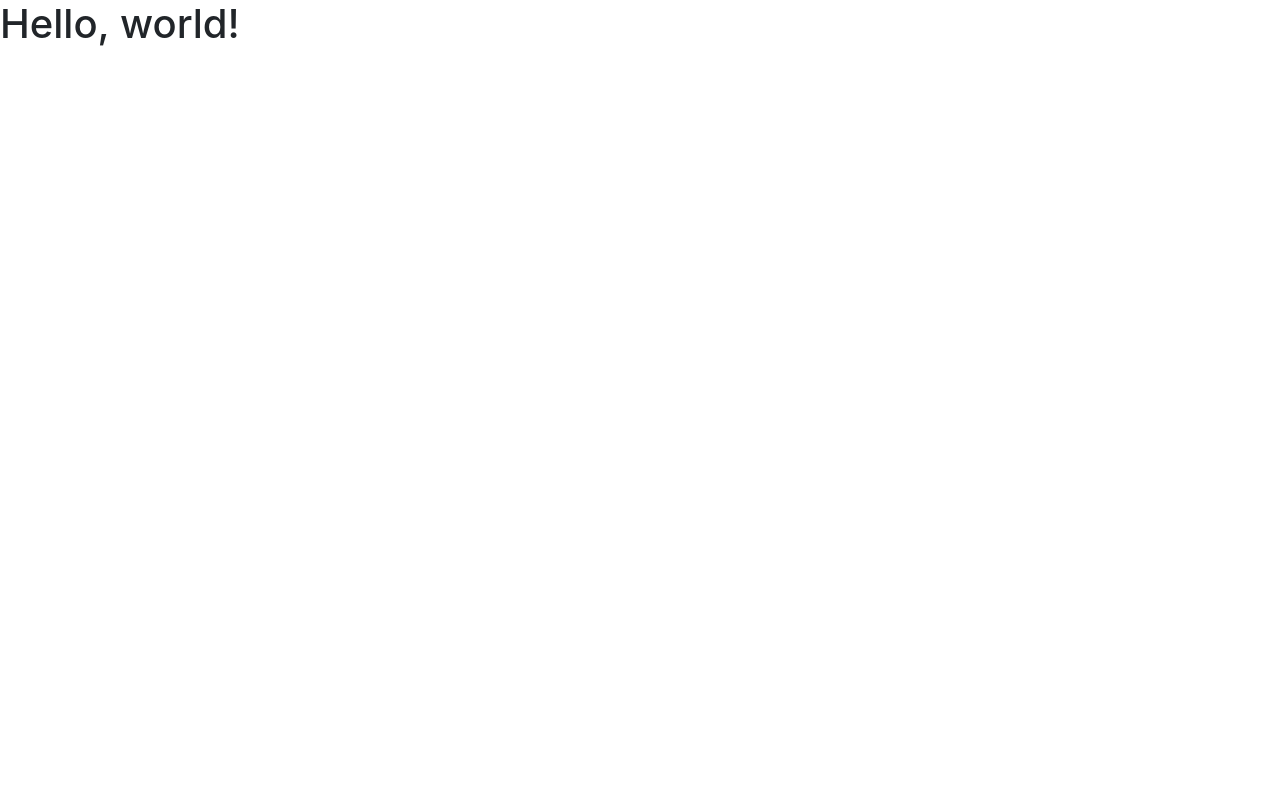
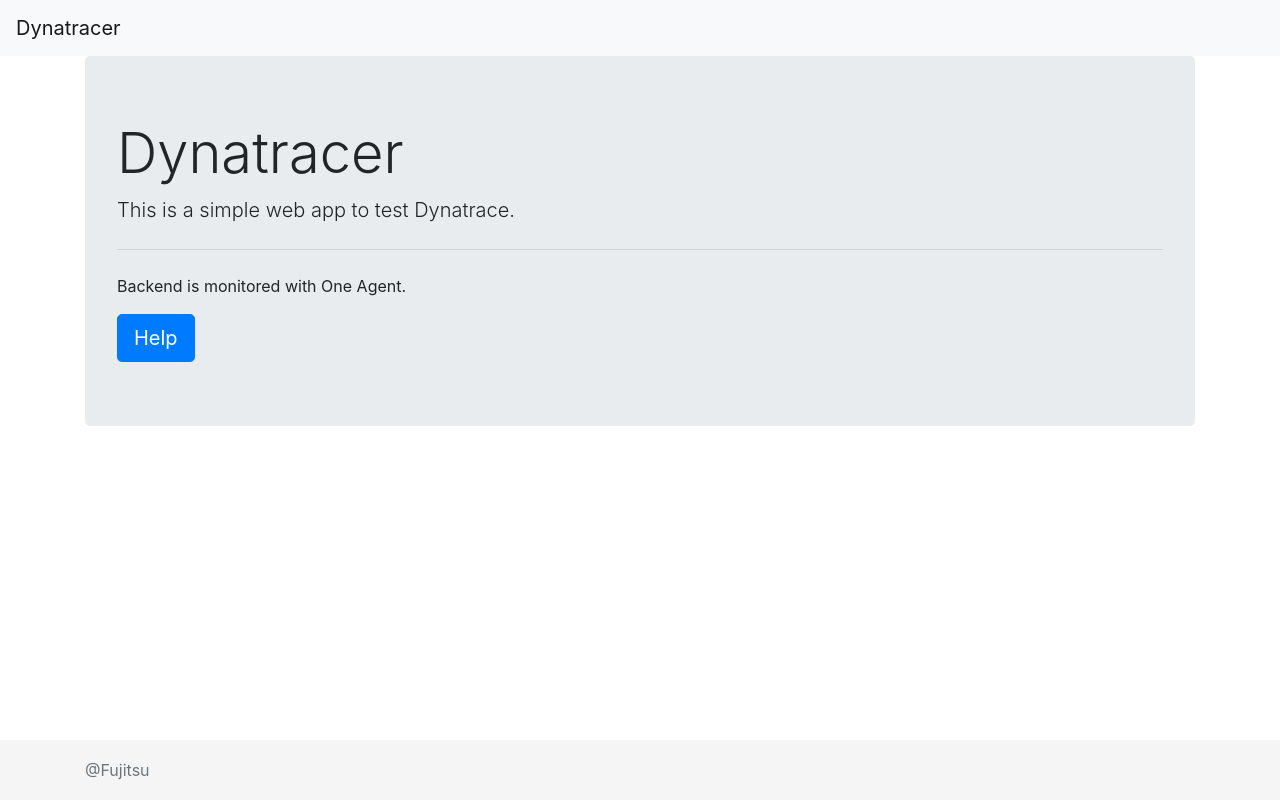
Before and after one commit to Satak/dynatracer, a website: page public/index.html in a window 1280 px wide. Drawn offline with nearby package versions, Linux system fonts and the light colour scheme.

Commit message:
Add stuff

```diff
--- a/controllers/items.js
+++ b/controllers/items.js
@@ -2,6 +2,7 @@
 // @route GET /api/v1/items
 // @access Public
 exports.getItems = async (req, res, next) => {
+  thisIsErrorCodeHere;
   try {
     const items = [
       {
--- a/public/index.html
+++ b/public/index.html
@@ -10,23 +10,44 @@
     <link rel="stylesheet" href="https://stackpath.bootstrapcdn.com/bootstrap/4.5.0/css/bootstrap.min.css"
       integrity="sha384-9aIt2nRpC12Uk9gS9baDl411NQApFmC26EwAOH8WgZl5MYYxFfc+NcPb1dKGj7Sk" crossorigin="anonymous">
 
-    <title>Hello, world!</title>
+    <style>
+      .footer {
+        position: absolute;
+        bottom: 0;
+        width: 100%;
+        /* Set the fixed height of the footer here */
+        height: 60px;
+        line-height: 60px;
+        /* Vertically center the text there */
+        background-color: #f5f5f5;
+      }
+
+    </style>
+    <title>Dynatracer</title>
   </head>
 
   <body>
-    <h1>Hello, world!</h1>
 
-    <!-- Optional JavaScript -->
-    <!-- jQuery first, then Popper.js, then Bootstrap JS -->
-    <script src="https://code.jquery.com/jquery-3.5.1.slim.min.js"
-      integrity="sha384-DfXdz2htPH0lsSSs5nCTpuj/zy4C+OGpamoFVy38MVBnE+IbbVYUew+OrCXaRkfj"
-      crossorigin="anonymous"></script>
-    <script src="https://cdn.jsdelivr.net/npm/popper.js@1.16.0/dist/umd/popper.min.js"
-      integrity="sha384-Q6E9RHvbIyZFJoft+2mJbHaEWldlvI9IOYy5n3zV9zzTtmI3UksdQRVvoxMfooAo"
-      crossorigin="anonymous"></script>
-    <script src="https://stackpath.bootstrapcdn.com/bootstrap/4.5.0/js/bootstrap.min.js"
-      integrity="sha384-OgVRvuATP1z7JjHLkuOU7Xw704+h835Lr+6QL9UvYjZE3Ipu6Tp75j7Bh/kR0JKI"
-      crossorigin="anonymous"></script>
+    <nav class="navbar navbar-light bg-light">
+      <a class="navbar-brand" href="#">Dynatracer</a>
+    </nav>
+    <div class="container">
+      <div class="jumbotron">
+        <h1 class="display-4">Dynatracer</h1>
+        <p class="lead">This is a simple web app to test Dynatrace.</p>
+        <hr class="my-4">
+        <p>Backend is monitored with One Agent.</p>
+        <a class="btn btn-primary btn-lg" href="/api/v1/items" role="button">Help</a>
+      </div>
+
+    </div>
+
+    <footer class="footer">
+      <div class="container">
+        <span class="text-muted">@Fujitsu</span>
+      </div>
+    </footer>
+
   </body>
 
 </html>
```
Also changed, not shown: 1 other file.
